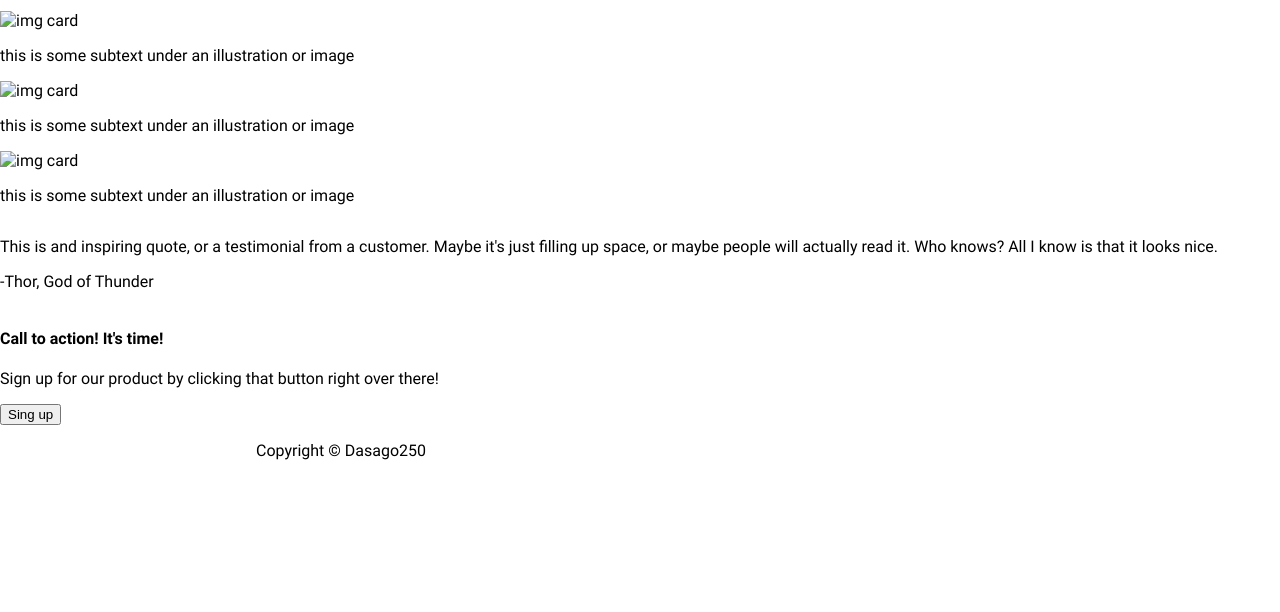
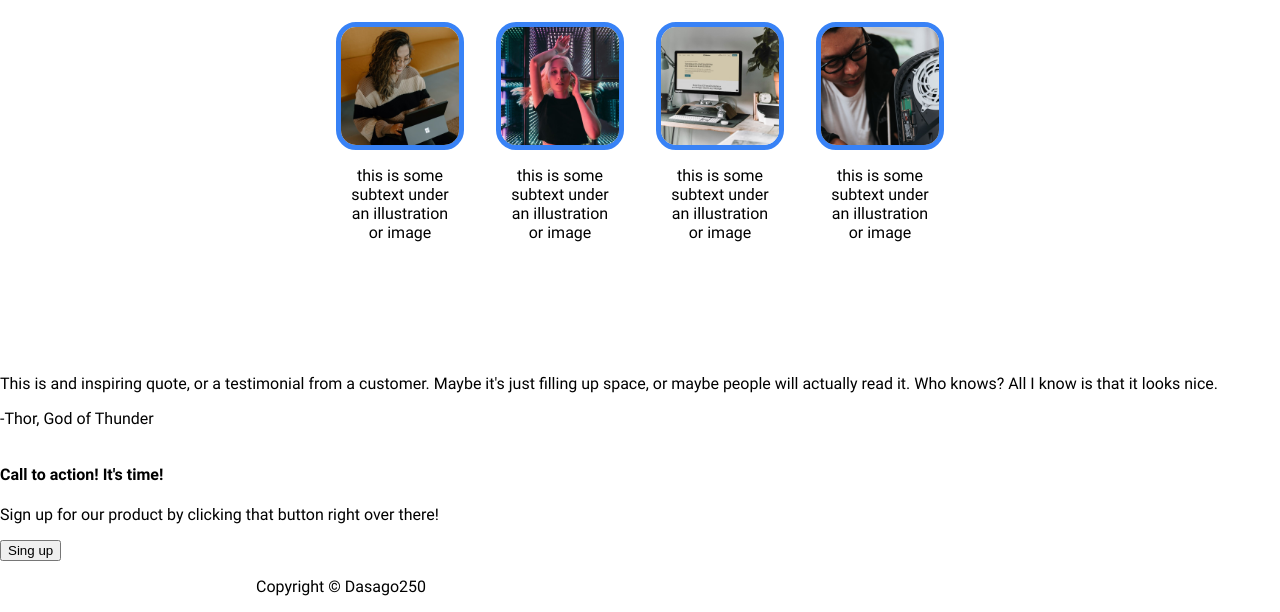
Before and after one commit to Dasago250/landing-page, a plain HTML site: page index.html in a window 1280 px wide. Shown: the part 599-1211 px from the top of the page. Before the commit the page ends 1075 px from the top, so only its background shows below. Drawn offline with Linux system fonts and the light colour scheme.

Commit message:
Added style second main section - widgets

```diff
--- a/index.html
+++ b/index.html
@@ -23,25 +23,25 @@
         <p>This website has some subtext that goes here under the main title. It's smaller font and color is lower contrast</p>
         <button>Sign up</button>
       </div>
-      <img src="./images/header.jpg" alt="Header image">
+      <img src="./Images/header.jpg" alt="Header image">
     </section>
     <section class="widgets">
       <h3>Some random information</h3>
       <div class="cards">
         <div class="card">
-          <img src="#" alt="img card">
+          <img src="./Images/Card1.jpg" alt="img card">
           <p>this is some subtext under an illustration or image</p>
         </div>
         <div class="card">
-          <img src="#" alt="img card">
+          <img src="./Images/Card2.jpg" alt="img card">
           <p>this is some subtext under an illustration or image</p>
         </div>
         <div class="card">
-          <img src="#" alt="img card">
+          <img src="./Images/Card3.jpg" alt="img card">
           <p>this is some subtext under an illustration or image</p>
         </div>
         <div class="card">
-          <img src="#" alt="img card">
+          <img src="./Images/Card4.jpg" alt="img card">
           <p>this is some subtext under an illustration or image</p>
         </div>
       </div>
--- a/style.css
+++ b/style.css
@@ -34,7 +34,7 @@ body{
   font-family: 'Roboto', sans-serif;
 }
 
-header,main .mainTitle,footer{
+header,main .mainTitle, footer{
   padding:0 20%;
 }
 
@@ -101,3 +101,34 @@ main .mainTitle .text button{
 main .mainTitle img{
   width: 500px;
 }
+/*-------------------------------------------------------------*/
+
+main .widgets{
+  display: flex;
+  flex-direction: column;
+  align-items: center;
+  padding: 20px 25%;
+  padding-bottom: 100px;
+  text-align: center;
+}
+main .widgets h3{
+  font-size: 38px;
+}
+main .widgets .cards{
+  display: flex;
+}
+main .widgets .cards .card{
+  display: flex;
+  flex-direction: column;
+  align-items: center;
+}
+
+main .widgets .cards .card p{
+  padding: 0 25px;
+}
+
+main .widgets .cards .card img{
+  width: 80%;
+  border: #3882F6 5px solid;
+  border-radius: 20px;
+}
```
Also changed, not shown: Images/Card1.jpg (added), Images/Card2.jpg (added), Images/Card3.jpg (added), Images/Card4.jpg (added), Images/header.jpg (renamed from images/header.jpg), 1 other file.
